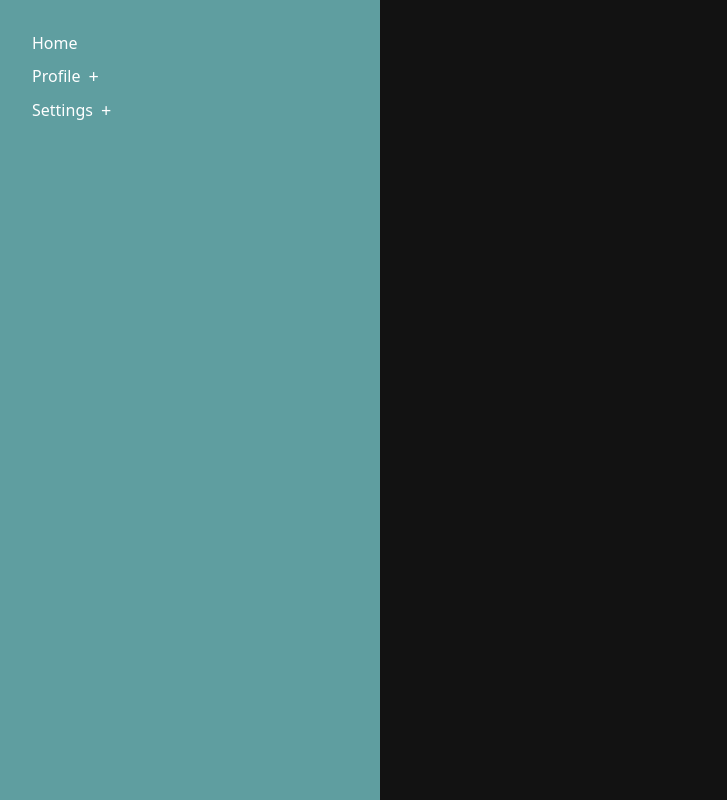
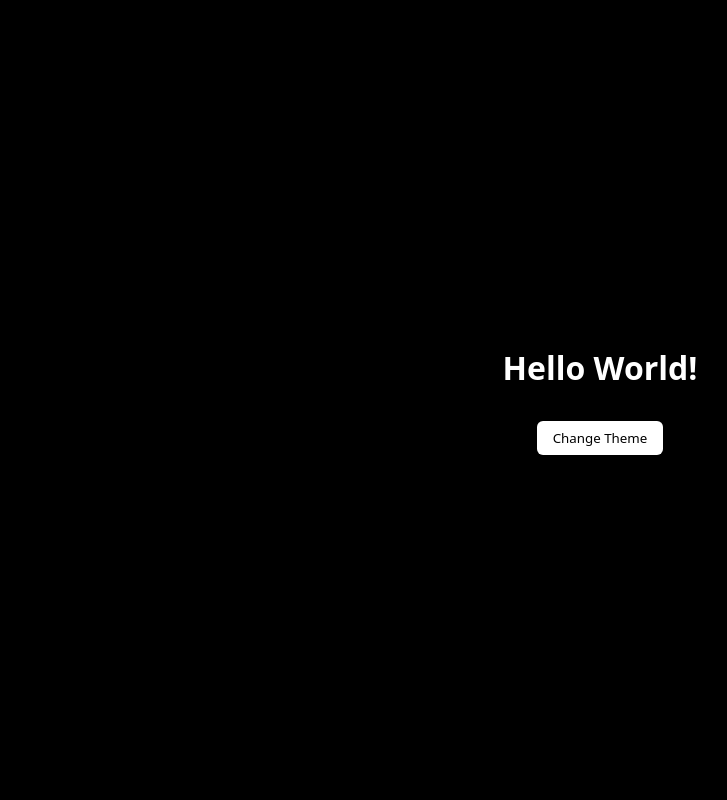
Before and after one commit to gustavonobrega/10-react-challenges, a React (Vite) app: page / in a window 1280 px wide. Shown: the whole page, without its empty margins (40-767 px from the left). Built offline with nearby package versions, Linux system fonts and the light colour scheme.

Commit message:
theme-switch

```diff
--- a/src/App.tsx
+++ b/src/App.tsx
@@ -1,8 +1,9 @@
 // import { RandomColorGenerator } from "./challenges/random-color-generator"
 // import { StarRating } from "./challenges/star-rating"
 // import { ImageSlider} from "./challenges/image-slider"
+// import { TreeView } from "./challenges/tree-view"
 
-import { TreeView } from "./challenges/tree-view"
+import { ThemeSwitch } from "./challenges/theme-switch"
 
 
 
@@ -12,8 +13,9 @@ function App() {
       {/* <RandomColorGenerator /> */}
       {/* <StarRating /> */}
       {/* <ImageSlider /> */}
+      {/* <TreeView /> */}
 
-      <TreeView />
+      <ThemeSwitch />
     </>
   )
 }
--- /dev/null
+++ b/src/challenges/theme-switch/index.tsx
@@ -0,0 +1,19 @@
+import { useLocalStorage } from './useLocalStorage'
+import styles from './style.module.css'
+
+export function ThemeSwitch() {
+  const { value, updateLocalStorage } = useLocalStorage('theme', 'dark')
+
+  function handleToggleTheme() {
+    updateLocalStorage(value === "dark" || !value ? "light" : "dark")
+  }
+
+  return (
+    <div className={`${styles.container} ${value === "dark" || !value ? "" : styles.light}`}>
+      <div className={styles.content}>
+        <h1>Hello World!</h1>
+        <button onClick={handleToggleTheme}>Change Theme</button>
+      </div>
+    </div>
+  )
+}
--- /dev/null
+++ b/src/challenges/theme-switch/style.module.css
@@ -0,0 +1,40 @@
+.container {
+  --bt-bg: #fff;
+  --bt-color: #000;
+
+  --bg-color: #000;
+  --text-color: #fff;
+
+  &.light {
+    --bt-bg: #000;
+    --bt-color: #fff;
+
+    --bg-color: #fff;
+    --text-color: #000;
+  }
+
+  min-height: 100vh;
+
+  display: grid;
+  place-items: center;
+
+  background-color: var(--bg-color);
+  color: var(--text-color);
+  transition: all 0.3s;
+}
+
+.content {
+  display: grid;
+  place-items: center;
+  gap: 2rem;
+
+
+  button {
+    border: 0;
+    padding: 0.5rem 1rem;
+    border-radius: 6px;
+    cursor: pointer;
+    background-color: var(--bt-bg);
+    color: var(--bt-color);
+  }
+}
--- /dev/null
+++ b/src/challenges/theme-switch/useLocalStorage.ts
@@ -0,0 +1,20 @@
+import { useState } from "react"
+
+export function useLocalStorage<T>(key: string, initialValue?: T):  { value: T, updateLocalStorage: (newValue: T) => void } {
+  const [value, setValue] = useState(() => {
+    const storageValue = localStorage.getItem(key)
+
+    if (!storageValue) {
+      return initialValue
+    }
+
+    return JSON.parse(storageValue)
+  })
+
+  function updateLocalStorage(newValue: T) {
+    setValue(newValue)
+    localStorage.setItem(key, JSON.stringify(newValue))
+  }
+
+  return { value, updateLocalStorage }
+}
```
